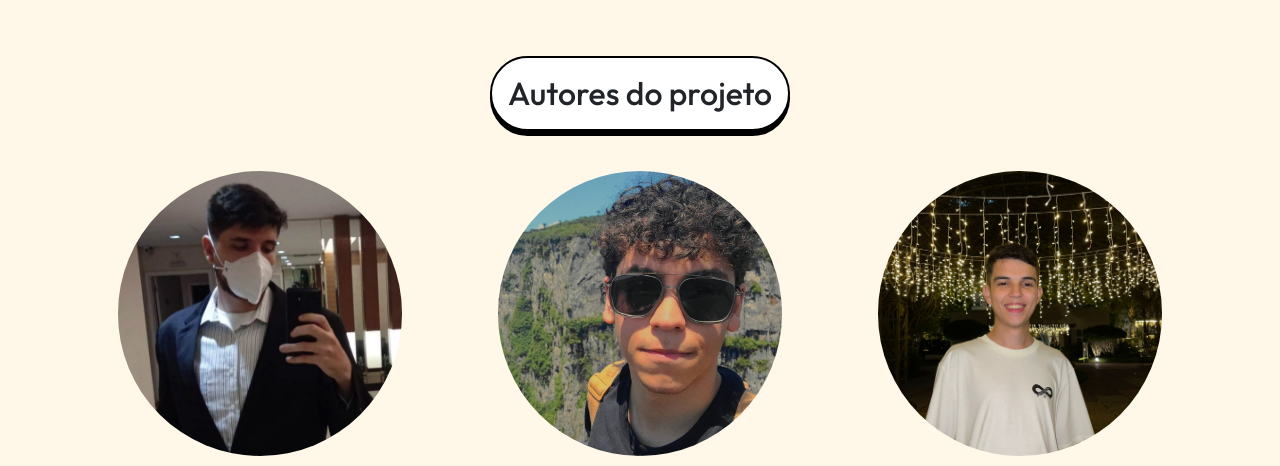
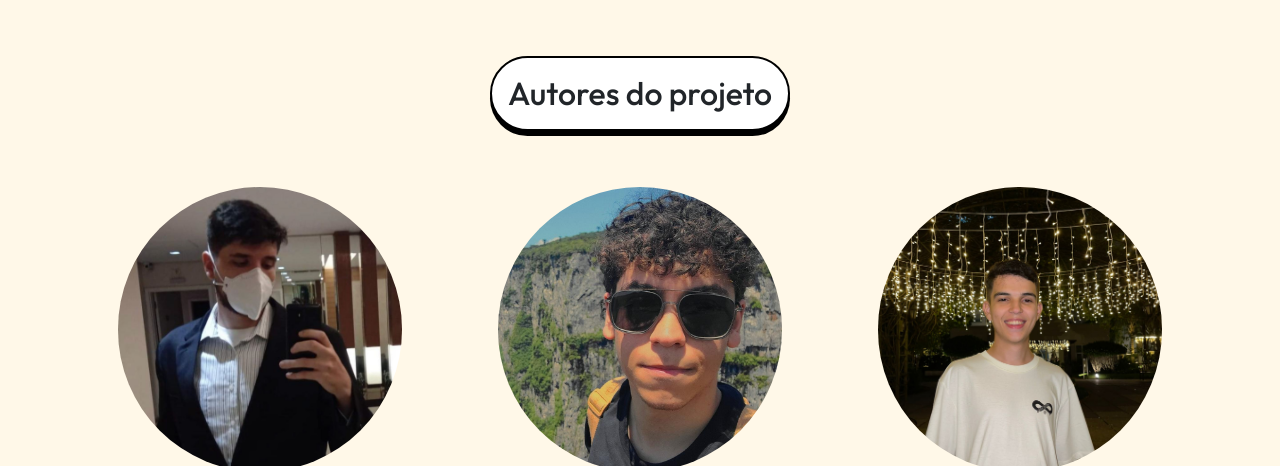
Before and after one commit to sCima/Sprint03Fiap, a plain HTML site: page index.html in a window 1280 px wide. Shown: the part 1313-1779 px from the top of the page. Drawn offline with nearby package versions, Linux system fonts and the light colour scheme.

Commit message:
Update index.html
Adicionado margem para as partições do grid

```diff
--- a/index.html
+++ b/index.html
@@ -92,21 +92,21 @@
             <h2 class="title-1 text-center mb-4 p-3">Autores do projeto</h2>
             <div class="container">
                 <div class="row">
-                    <div class="col-md-4 d-flex align-items-center justify-content-center flex-column">
+                    <div class="col-md-4 d-flex align-items-center justify-content-center flex-column my-3">
                         <img src="./images/autores/felipe.jpeg" alt="Imagem do autor Felipe" class="img-fluid img-author my-3">
                         <a href="https://www.linkedin.com/in/felipe-cortez-179b50194" target="_blank" class="d-flex align-items-center text-decoration-none gap-2 btn-author">
                             <h3>Felipe Cortez</h3>
                             <img src="./images/icone/linkedin.png" alt="Icone do LinkedIn" class="img-fluid">
                         </a>
                     </div>
-                    <div class="col-md-4 d-flex align-items-center justify-content-center flex-column">
+                    <div class="col-md-4 d-flex align-items-center justify-content-center flex-column my-3">
                         <img src="./images/autores/lucas.jpeg" alt="Imagem do autor Lucas" class="img-fluid img-author my-3">
                         <a href="https://www.linkedin.com/in/lucas-de-lima-bezerra-647602268/" target="_blank" class="d-flex align-items-center text-decoration-none gap-2 btn-author">
                             <h3>Lucas de Lima</h3>
                             <img src="./images/icone/linkedin.png" alt="Icone do LinkedIn" class="img-fluid">
                         </a>
                     </div>
-                    <div class="col-md-4 d-flex align-items-center justify-content-center flex-column">
+                    <div class="col-md-4 d-flex align-items-center justify-content-center flex-column my-3">
                         <img src="./images/autores/rodolfo.jpeg" alt="Imagem do autor Rodolfo" class="img-fluid img-author my-3">
                         <a href="https://www.linkedin.com/in/rodolfo-sanches-cima/" target="_blank" class="d-flex align-items-center text-decoration-none gap-2 btn-author">
                             <h3>Rodolfo Sanches</h3>
```
